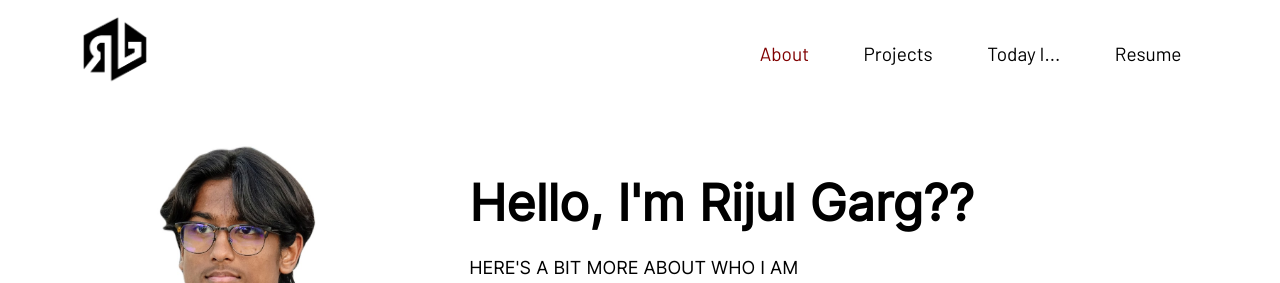
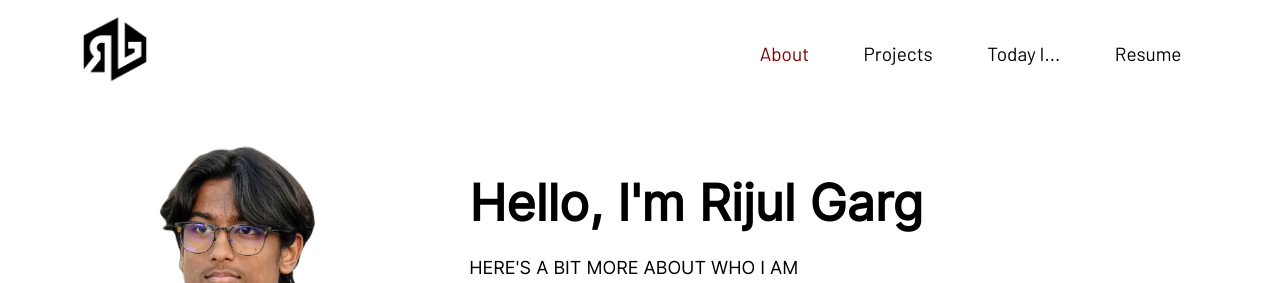
Before and after one commit to rijulg06/rijulg06.github.io, a plain HTML site: page index.html in a window 1280 px wide. Shown: the top 283 px of the page. Drawn offline with Linux system fonts and the light colour scheme; files whose address does not match are found by name.

Commit message:
revert changes

```diff
--- a/index.html
+++ b/index.html
@@ -24,7 +24,7 @@
     </div>
     <div class="main-right">
       <div class="rightTop">
-        <h1>Hello, I'm Rijul Garg??</h1>
+        <h1>Hello, I'm Rijul Garg</h1>
         <p>HERE'S A BIT MORE ABOUT WHO I AM</p>
       </div>
       <div class="rightBottom">
```
